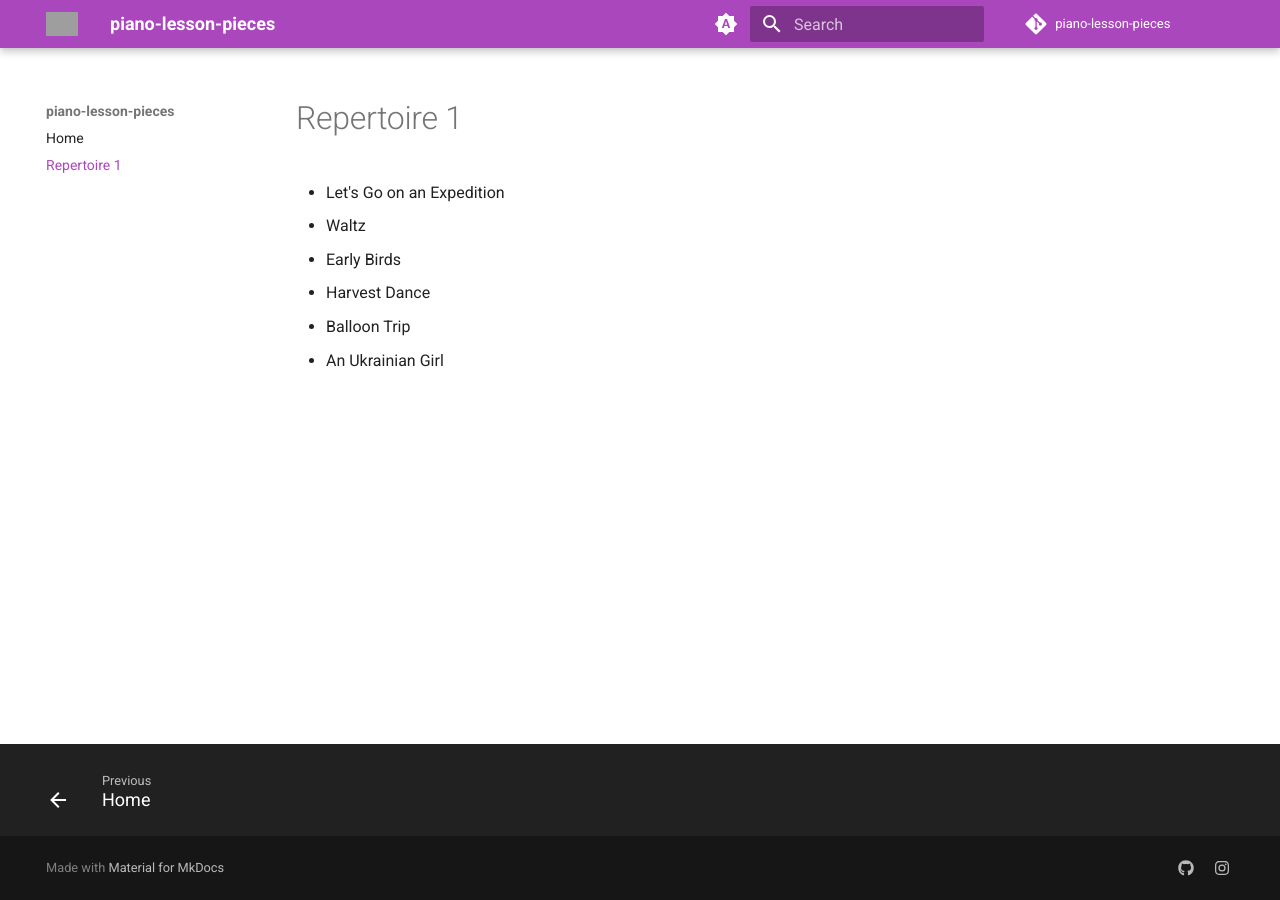
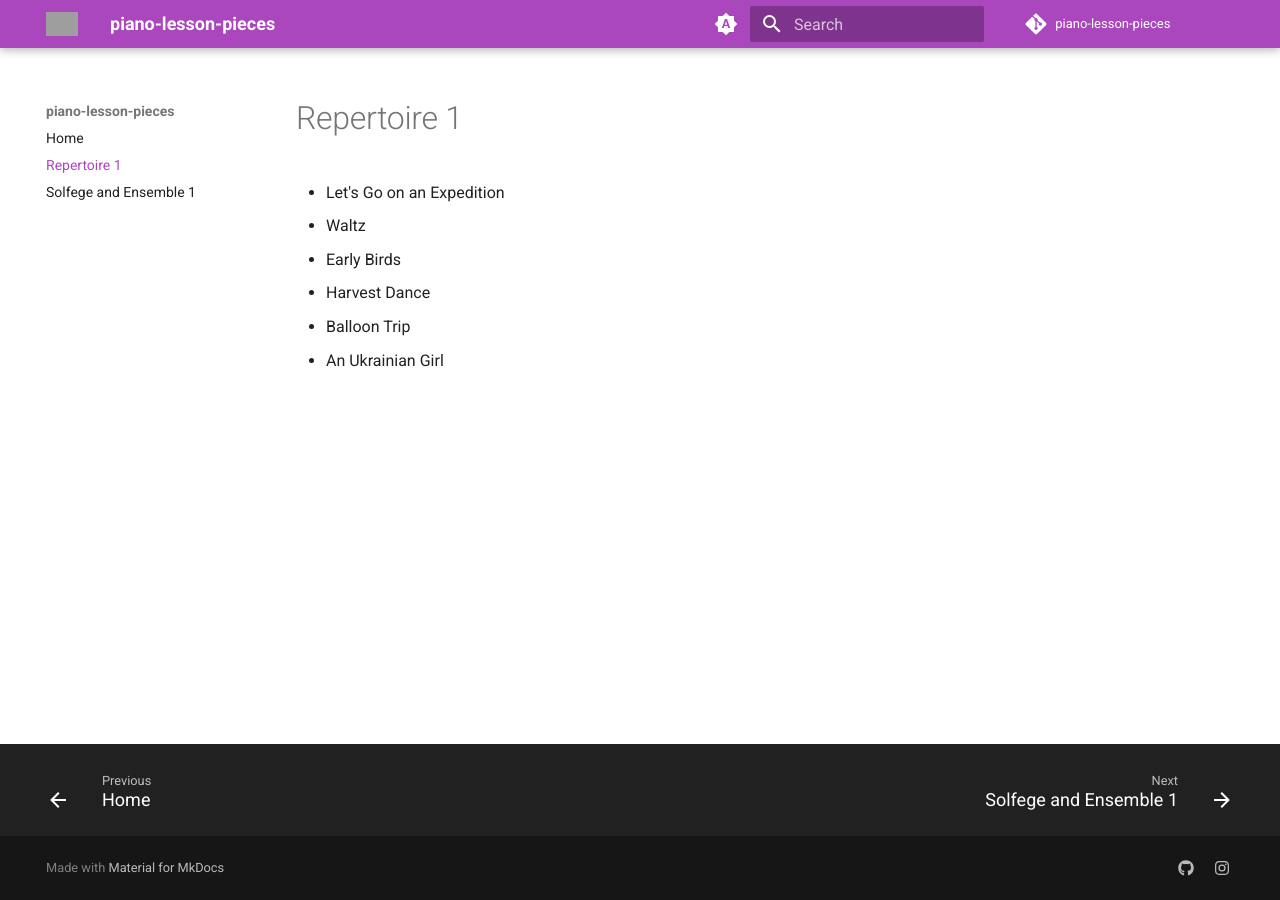
Before and after one commit to cutiepie-kitty-ada/piano-lesson-pieces, an MkDocs documentation site: the page built from docs/repertoire1.md, in a window 1280 px wide. Built offline with MkDocs 1.6.1 and Material for MkDocs 9.7.7, drawn with Linux system fonts in a browser that asks for light colours; comment, search, counter and statistics services are not loaded; grey boxes are pictures that could not be loaded.

Commit message:
Update mkdocs.yml

```diff
--- a/mkdocs.yml
+++ b/mkdocs.yml
@@ -2,6 +2,7 @@ site_name: piano-lesson-pieces
 nav:
   - Home: index.md
   - Repertoire 1: repertoire1.md
+  - Solfege and Ensemble 1: solfege-and-ensemble1.md
 theme:
   name: material
   favicon: https://cdn3.iconfinder.com/data/icons/piano-keyboard/900/4-512.png
```
